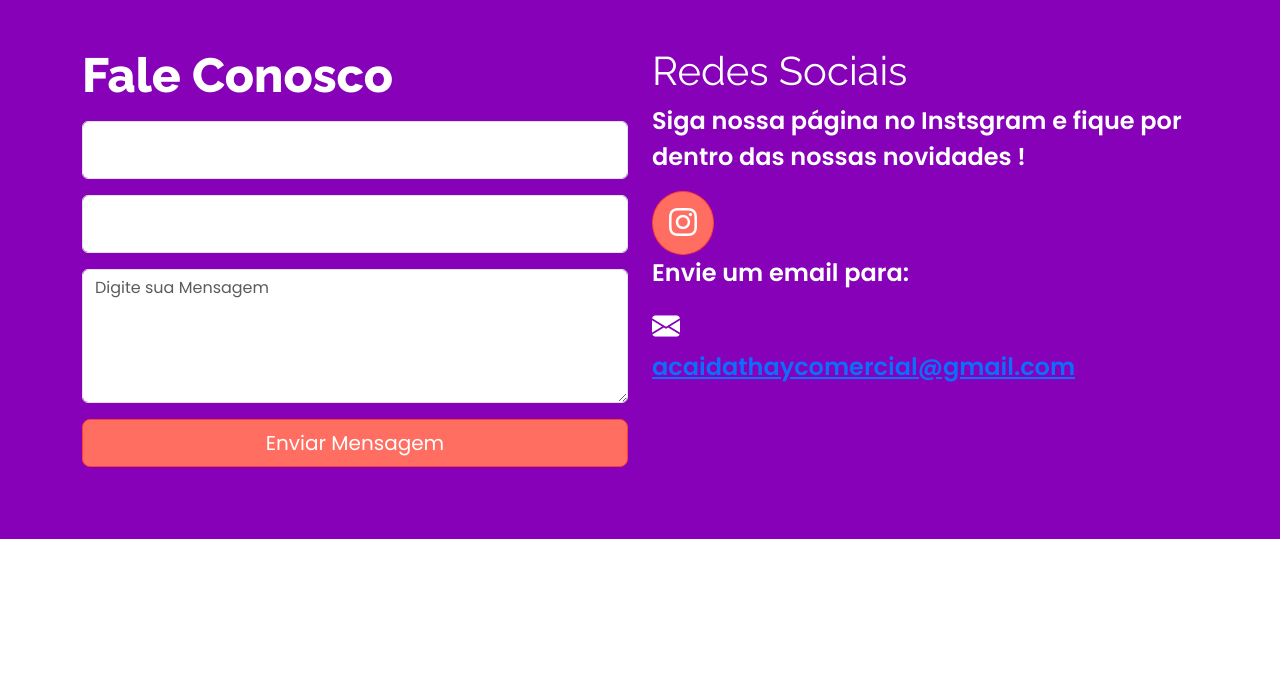
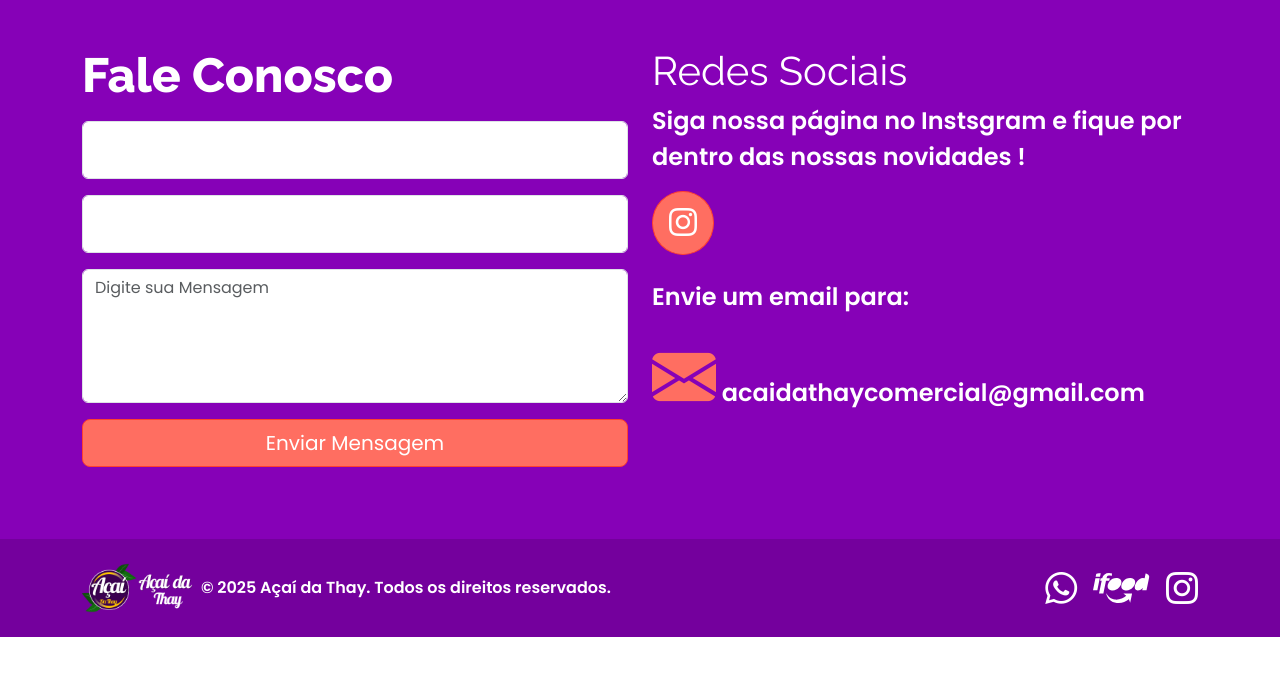
Before and after one commit to Leonardo-ADS24/Acai_Thay_PHP, a PHP site: page /contato.php in a window 1280 px wide. Shown: the part 107-783 px from the top of the page. Run offline with PHP 8.4, Linux system fonts and the light colour scheme.

Commit message:
Continuando contato e footer

```diff
--- a/_css/contato.css
+++ b/_css/contato.css
@@ -29,7 +29,7 @@ h2{
     border-color: #ff402f;
 }
 
-p{
+#contato p{
     font-family: 'Poppins', sans-serif;
     font-weight: 600;
     color: #fff;
@@ -39,3 +39,13 @@ p{
 .icone-email{
     font-size: 1.5rem;
 }
+
+.icone-email{
+    font-size: 4rem;
+    color:#ff6e61;
+}
+
+a{
+    text-decoration: none;
+    color: #fff;
+}
--- a/_css/estilo.css
+++ b/_css/estilo.css
@@ -86,3 +86,26 @@
 .btn-pedidos:hover{
     background-color: #ff8d83;
 }
+
+footer{
+    background-color: #74009D;
+}
+
+footer p{
+    font-family: 'Poppins', 'sans-serif';
+    font-weight: 600;
+    color: #fff;
+    font-size: 1rem;
+}
+
+footer .icone-whatsapp, .icone-instagram{
+    color: #fff;
+    font-size: 2rem;
+}
+
+footer .icone-ifood{
+    height: 30px;
+    color: #fff;
+    margin-top: 3;
+
+}
--- a/contato.php
+++ b/contato.php
@@ -1,8 +1,8 @@
 <?php  require 'header.php'; ?>
 
     <main>
-        <section id="contato" class="py-5">
-            <div class="container">
+        <section id="contato" class="py-5 pb-7">
+            <div class="container ">
                 <div class="row alingn-items-center">
                     <div class="col-md-6 mb-4 mb-md 0">
                         <h1>Fale Conosco</h1>
@@ -26,9 +26,10 @@
                     <div class="col-md-6">
                         <h2>Redes Sociais</h2>
                         <p>Siga nossa página no Instsgram e fique por dentro das nossas novidades !</p>
-                        <a href="" class="btn btn-primary btn-lg rounded-circle p-3 lh-1 botao-instagram"  target="_blank"><i class="bi bi-instagram fs-3"></i></a>
+                        <a href="https://www.instagram.com/acaidathayofc1/" class="btn btn-primary btn-lg rounded-circle p-3 lh-1 botao-instagram"  target="_blank"><i class="bi bi-instagram fs-3"></i></a>
+                        <br><br>
                         <p>Envie um email para:</p>
-                        <i class="bi bi-envelope-fill fs-3"></i><p><a href="acaidathaycomercial@gmail.com">  acaidathaycomercial@gmail.com</a></p>
+                        <p><i class="bi bi-envelope-fill icone-email"></i><a href="acaidathaycomercial@gmail.com"> acaidathaycomercial@gmail.com</a></p>
                     </div>
                 </div>
             </div>
--- a/footer.php
+++ b/footer.php
@@ -1,7 +1,37 @@
 
-    <footer>
-        <p>&#169 <?php echo date("Y"); ?> Açaí da Thay.Todos os direitos reservados.</p>
+    <footer class="footer mt-auto py-4">
+        <div class="container">
+            <div class="row align-items-center">
+                <div class="col-md-6 d-flex align-items-center">
+                    <a href="index.php" class="me-2">
+                        <img src="_imagens/Logotipo_texto.png" height="50px" alt="Logo da Loja Açaí da Thay">
+                    </a>
+                    <p class="mb-0">© <?php echo date("Y"); ?> Açaí da Thay. Todos os direitos reservados.</p>
+                </div>
+                <div class="col-md-6 d-flex justify-content-end">
+                    <ul class="nav list-unstyled d-flex align-items-center mb-0">
+                        <li class="ms-3">
+                            <a href="https://web.whatsapp.com/send?phone=5535988421926" target="_blank">
+                                <i class="bi bi-whatsapp icone-whatsapp"></i>
+                            </a>
+                        </li>
+                        <li class="ms-3">
+                            <a href="https://www.ifood.com.br/delivery/varginha-mg/acai-da-thay-jardim-orlandia/9b211048-fdd8-48b9-83ac-06359eca7a19" target="_blank">
+                                <img src="_imagens/untitled.svg" class="img-fluid rounded svg-ifood icone-ifood" alt="Logo Ifood">
+                            </a>
+                        </li>
+                        <li class="ms-3">
+                            <a href="https://www.instagram.com/acaidathayofc1/" target="_blank">
+                                <i class="bi bi-instagram icone-instagram"></i>
+                            </a>
+                        </li>
+                    </ul>
+                </div>
+            </div>
+        </div>
     </footer>
+
     <script src="https://cdn.jsdelivr.net/npm/bootstrap@5.3.0/dist/js/bootstrap.bundle.min.js"></script>
-</body>
-</html>
+    </body>
+
+    </html>
```
